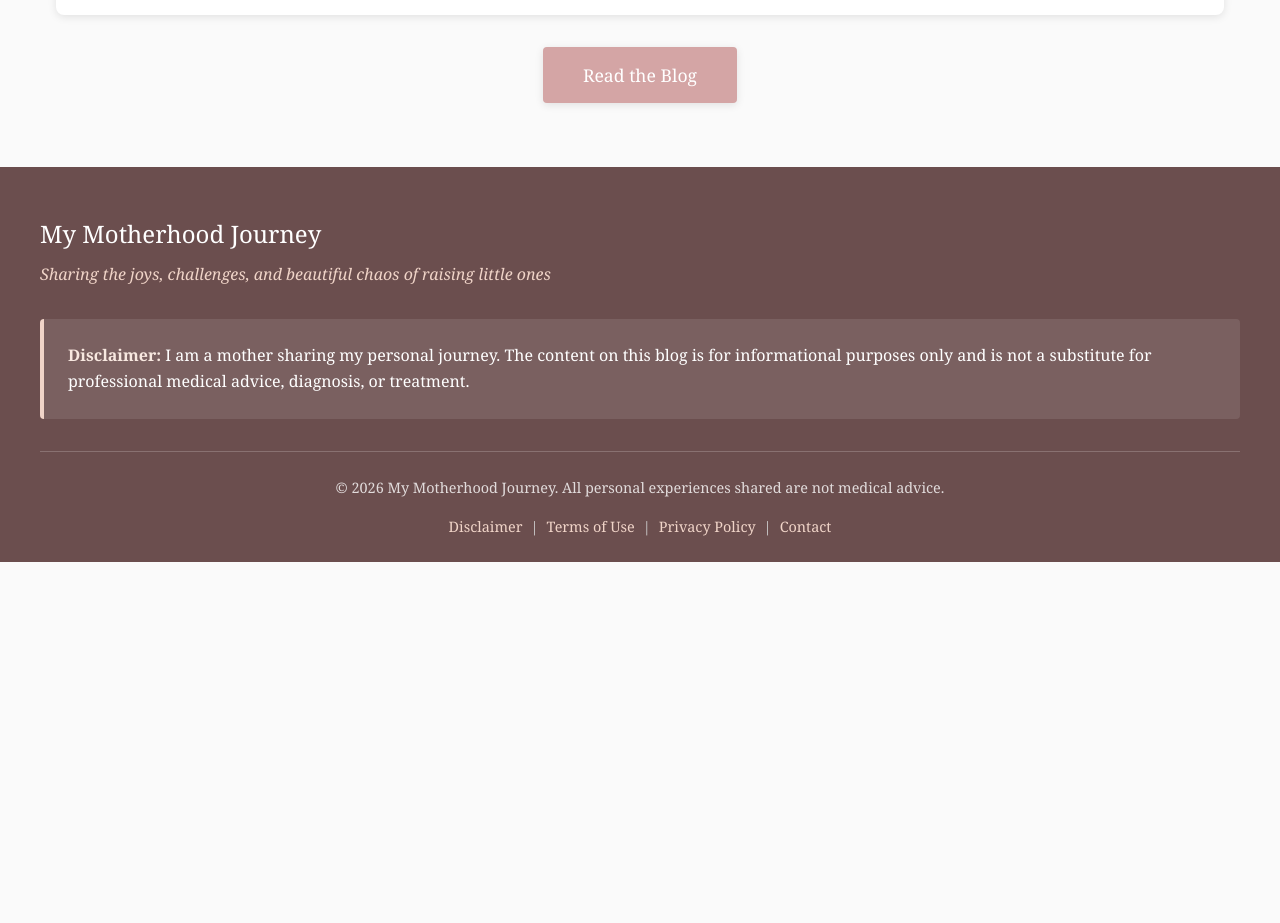
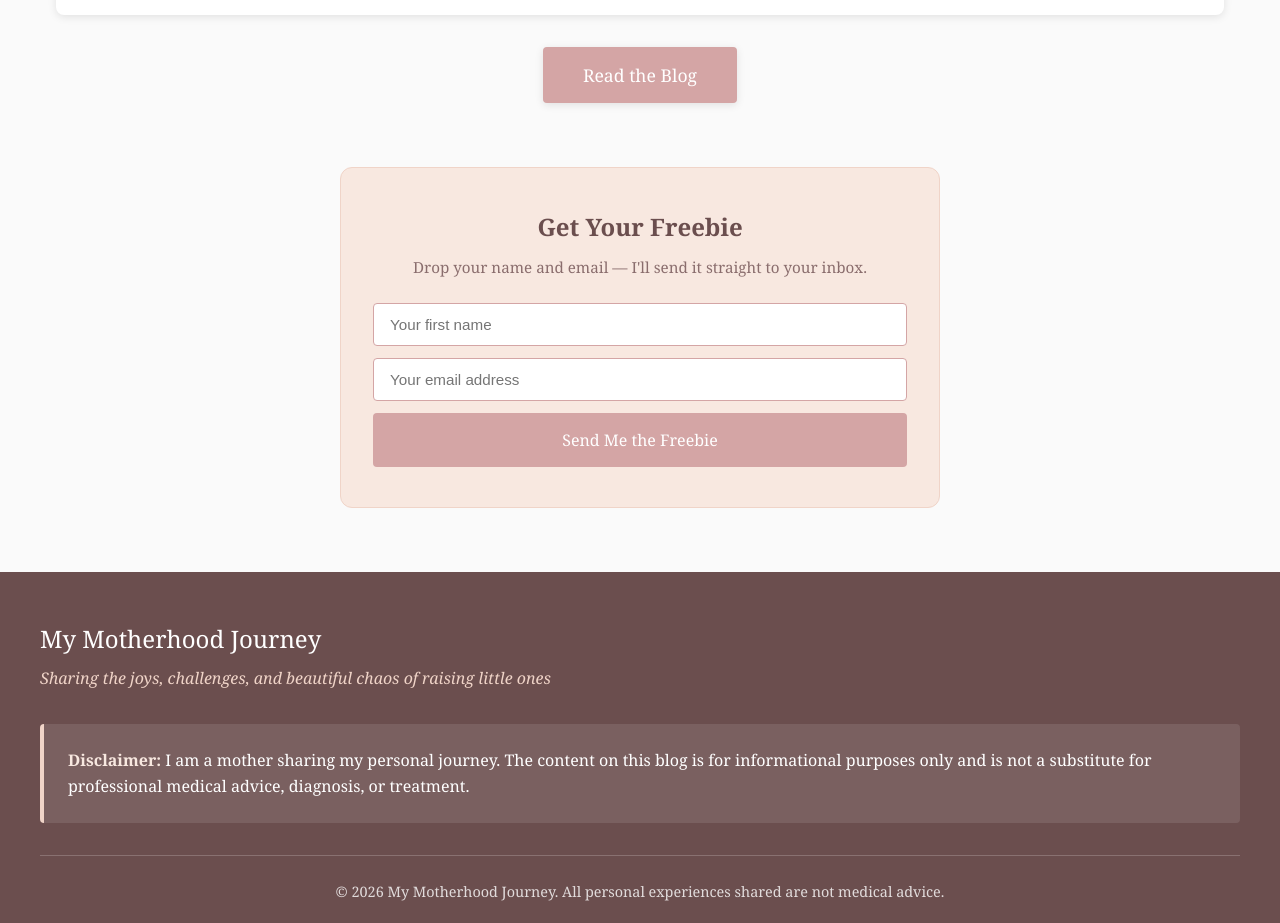
Before and after one commit to skhare2929/motherhood-blog, a React (Create React App) app: page / in a window 1280 px wide. Shown: the part 1600-2523 px from the top of the page. Before the commit the page ends 2162 px from the top, so only its background shows below. Built offline with nearby package versions, Linux system fonts and the light colour scheme; no server answers.

Commit message:
added the sign up form for newsletter

```diff
--- a/src/App.css
+++ b/src/App.css
@@ -975,3 +975,52 @@
     grid-template-columns: 1fr;
   }
 }
+
+/* ===== NEWSLETTER SIGNUP ===== */
+.newsletter-section {
+  padding: 2rem 1rem;
+}
+
+.newsletter-box {
+  background-color: var(--peach-light);
+  border: 1px solid var(--peach-medium);
+  border-radius: 12px;
+  padding: 2.5rem 2rem;
+  max-width: 600px;
+  margin: 0 auto;
+  text-align: center;
+}
+
+.newsletter-title {
+  color: var(--brown-dark);
+  font-size: 1.5rem;
+  margin-bottom: 0.5rem;
+}
+
+.newsletter-subtitle {
+  color: var(--brown-medium);
+  margin-bottom: 1.5rem;
+  font-size: 0.95rem;
+}
+
+.newsletter-fields {
+  display: flex;
+  flex-direction: column;
+  gap: 0.75rem;
+}
+
+.newsletter-fields input {
+  padding: 0.75rem 1rem;
+  border: 1px solid var(--rose);
+  border-radius: 4px;
+  font-size: 0.95rem;
+  color: var(--brown-dark);
+  background-color: white;
+  width: 100%;
+  box-sizing: border-box;
+}
+
+.newsletter-fields input:focus {
+  outline: none;
+  border-color: var(--brown-medium);
+}
--- /dev/null
+++ b/src/components/common/NewsletterSignup.js
@@ -0,0 +1,94 @@
+import { useState } from 'react';
+
+const KIT_FORM_ID = 9155096;
+const KIT_API_KEY = process.env.REACT_APP_KIT_API_KEY;
+const KIT_HEADERS = {
+  'Content-Type': 'application/json',
+  'X-Kit-Api-Key': KIT_API_KEY,
+};
+
+const NewsletterSignup = () => {
+  const [form, setForm] = useState({ name: '', email: '' });
+  const [status, setStatus] = useState('idle'); // idle | submitting | success | error
+
+  const handleSubmit = async (e) => {
+    e.preventDefault();
+    setStatus('submitting');
+
+    try {
+      // Step 1: Create/upsert subscriber to capture first name
+      const subscriberRes = await fetch('https://api.kit.com/v4/subscribers', {
+        method: 'POST',
+        headers: KIT_HEADERS,
+        body: JSON.stringify({
+          email_address: form.email,
+          first_name: form.name,
+        }),
+      });
+
+      if (!subscriberRes.ok) throw new Error('Subscriber creation failed');
+      const { subscriber } = await subscriberRes.json();
+
+      // Step 2: Add subscriber to the freebie form to trigger automation
+      const formRes = await fetch(`https://api.kit.com/v4/forms/${KIT_FORM_ID}/subscribers/${subscriber.id}`, {
+        method: 'POST',
+        headers: KIT_HEADERS,
+      });
+
+      if (!formRes.ok) throw new Error('Form subscription failed');
+
+      setStatus('success');
+      setForm({ name: '', email: '' });
+    } catch {
+      setStatus('error');
+    }
+  };
+
+  return (
+    <section className="newsletter-section">
+      <div className="newsletter-box">
+        <h2 className="newsletter-title">Get Your Freebie</h2>
+        <p className="newsletter-subtitle">
+          Drop your name and email — I'll send it straight to your inbox.
+        </p>
+
+        {status === 'success' ? (
+          <div className="success-message">
+            You're in! Check your inbox for the freebie.
+          </div>
+        ) : (
+          <form className="newsletter-form" onSubmit={handleSubmit}>
+            <div className="newsletter-fields">
+              <input
+                type="text"
+                placeholder="Your first name"
+                value={form.name}
+                onChange={e => setForm(f => ({ ...f, name: e.target.value }))}
+                required
+              />
+              <input
+                type="email"
+                placeholder="Your email address"
+                value={form.email}
+                onChange={e => setForm(f => ({ ...f, email: e.target.value }))}
+                required
+              />
+              <button
+                type="submit"
+                className="submit-button"
+                disabled={status === 'submitting'}
+              >
+                {status === 'submitting' ? 'Sending…' : 'Send Me the Freebie'}
+              </button>
+            </div>
+            {status === 'error' && (
+              <div className="error-message">Something went wrong. Please try again.</div>
+            )}
+          </form>
+        )}
+      </div>
+    </section>
+  );
+};
+
+export default NewsletterSignup;
--- a/src/components/pages/HomePage.js
+++ b/src/components/pages/HomePage.js
@@ -1,6 +1,7 @@
 import { useNavigate } from 'react-router-dom';
 import ReactMarkdown from 'react-markdown';
 import DisclaimerBanner from '../common/DisclaimerBanner';
+import NewsletterSignup from '../common/NewsletterSignup';
 import usePageSEO from '../../hooks/usePageSEO';
 import { pageSEO } from '../../utils/seoConfig';
 import homeContent from '../../content/home.md';
@@ -51,6 +52,8 @@ const HomePage = () => {
           Read the Blog
         </button>
       </div>
+
+      <NewsletterSignup />
     </div>
   );
 };
```
